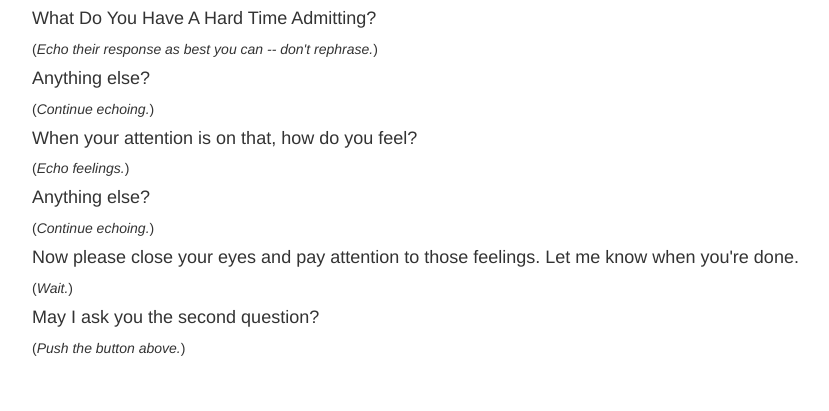
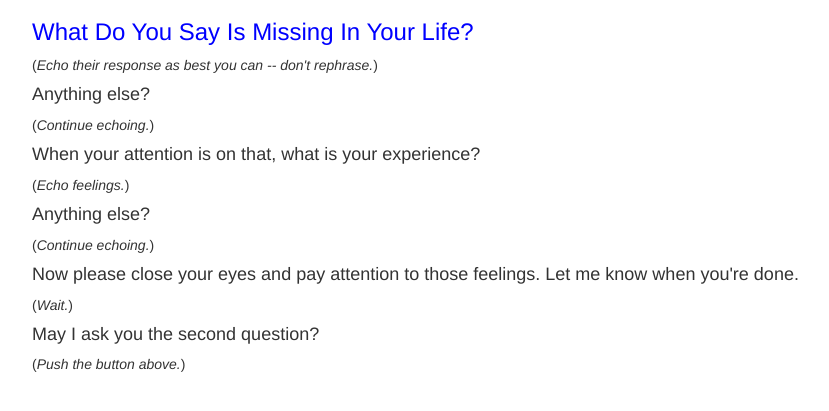
Before and after one commit to BruceEckel/Question-Of-The-Day, a Flask app: page /first_question in a window 1280 px wide. Shown: the part 51-462 px from the top of the page, without its empty margins (38-867 px from the left). Run offline with Flask 2, Linux system fonts and the light colour scheme; some libraries are stand-ins or nearby versions.

Commit message:
Typo, make questions bigger and blue

```diff
--- a/DailyQuestions.py
+++ b/DailyQuestions.py
@@ -23,6 +23,7 @@
 ("What Do You Have A Hard Time Admitting?", " What Are You Proud Of?"),
 ("What About Your Life Isn’t Going As Planned?", "What Energizes You?"),
 ("What's Bothering You?", " What Are You Grateful For?"),
+("What Triggers You?", " What Are You Grateful For?"),
 ]
 
 def todaysQuestion():
--- a/templates/first_question.html
+++ b/templates/first_question.html
@@ -22,11 +22,11 @@
 
 {% block content %}
 <div class="container">
-  <h4>{{ questions.first_question }}</h4>
+  <h3 style="color:blue">{{ questions.first_question }}</h3>
   (<i>Echo their response as best you can -- don't rephrase.</i>)
   <h4>Anything else?</h4>
   (<i>Continue echoing.</i>)
-  <h4>When your attention is on that, how do you feel?</h4>
+  <h4>When your attention is on that, what is your experience?</h4>
   (<i>Echo feelings.</i>)
   <h4>Anything else?</h4>
   (<i>Continue echoing.</i>)
--- a/templates/second_question.html
+++ b/templates/second_question.html
@@ -20,12 +20,12 @@
 
 {% block content %}
 <div class="container">
-  <h4>{{ questions.second_question }}</h4>
+  <h3 style="color:blue">{{ questions.second_question }}</h3>
   (<i>Echo their response as best you can -- don't rephrase.</i>)
   <h4>Anything else?</h4>
   (<i>Continue echoing.</i>)
   <h4>I want to appreciate you for ...</h4>
-  (<i>Make anything up, base on their response or anything else that occurs to you.</i>)<br/>
+  (<i>Make anything up, based on their response or anything else that occurs to you.</i>)<br/>
   (<i>That's all!</i>)
 </div>
 {% endblock %}
```
